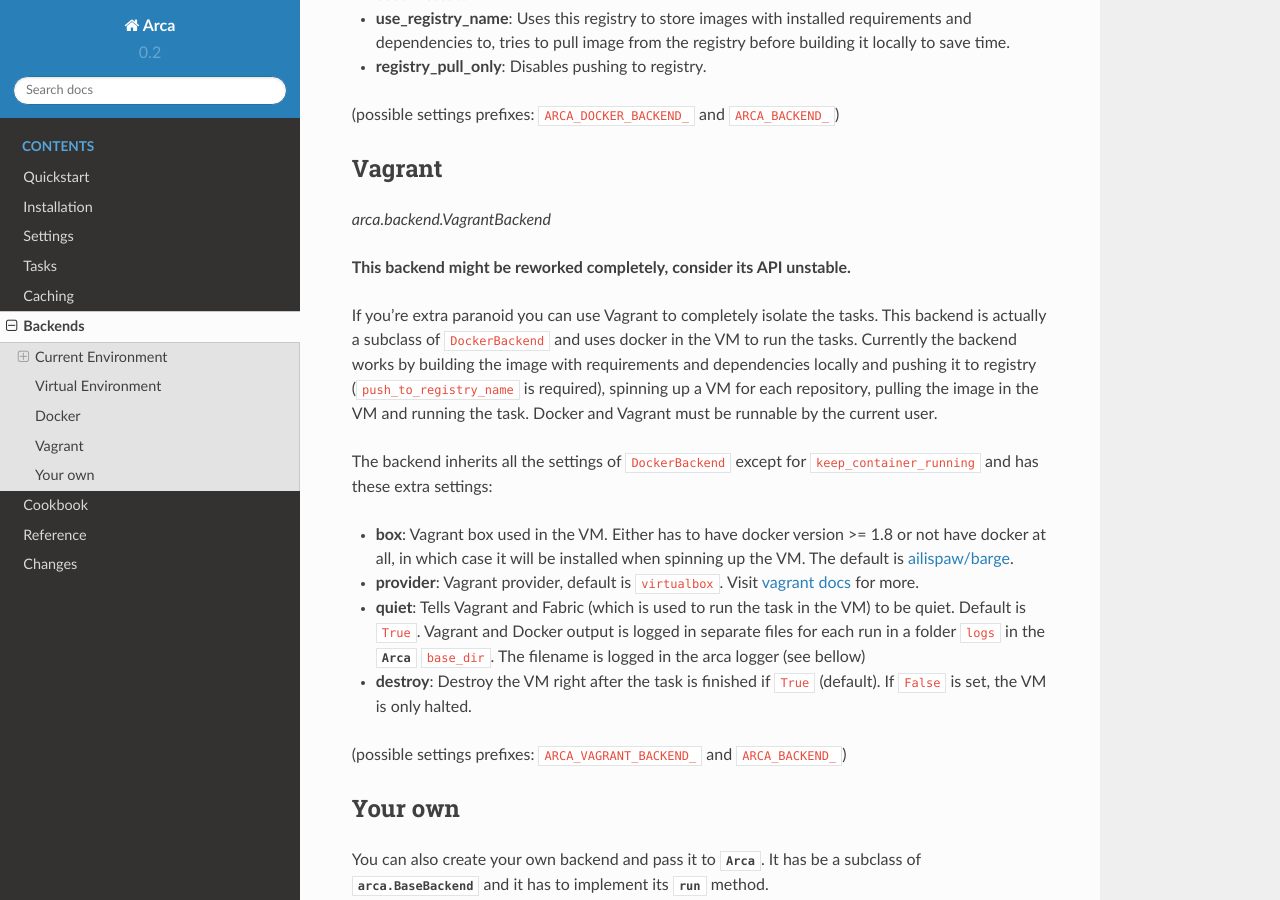
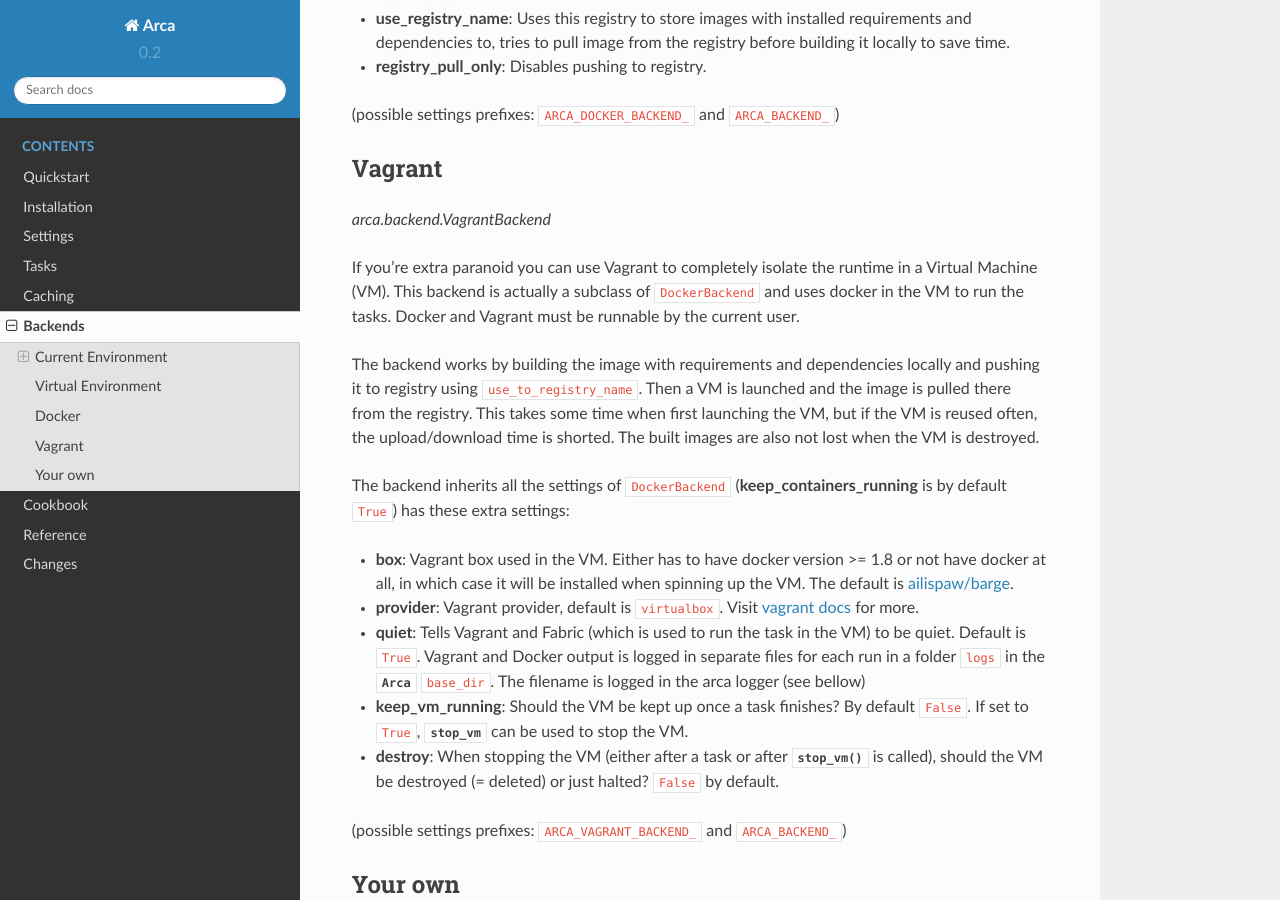
Before and after one commit to pyvec/arca, a Sphinx documentation site: the page built from docs/backends.rst, in a window 1280 px wide and 900 px high, scrolled down 2894 px. Built offline with Sphinx 7.4.7 and the Read the Docs theme 2.0.0, drawn with Linux system fonts in a browser that asks for light colours.

Commit message:
Updated Vagrant documentation

```diff
--- a/docs/backends.rst
+++ b/docs/backends.rst
@@ -141,16 +141,16 @@
 
 *arca.backend.VagrantBackend*
 
-**This backend might be reworked completely, consider its API unstable.**
+If you're extra paranoid you can use Vagrant to completely isolate the runtime in a Virtual Machine (VM).
+This backend is actually a subclass of ``DockerBackend`` and uses docker in the VM to run the tasks.
+Docker and Vagrant must be runnable by the current user.
 
-If you're extra paranoid you can use Vagrant to completely isolate the tasks.
-This backend is actually a subclass of ``DockerBackend`` and uses docker in the VM to run the tasks.
-Currently the backend works by building the image with requirements and dependencies locally and pushing it to registry
-(``push_to_registry_name`` is required), spinning up a VM for each repository,
-pulling the image in the VM and running the task. Docker and Vagrant must be runnable by the current user.
+The backend works by building the image with requirements and dependencies locally and pushing it to registry using ``use_to_registry_name``.
+Then a VM is launched and the image is pulled there from the registry.
+This takes some time when first launching the VM, but if the VM is reused often, the upload/download time is shorted.
+The built images are also not lost when the VM is destroyed.
 
-The backend inherits all the settings of ``DockerBackend`` except
-for ``keep_container_running`` and has these extra settings:
+The backend inherits all the settings of ``DockerBackend`` (**keep_containers_running** is by default ``True``) has these extra settings:
 
 * **box**: Vagrant box used in the VM. Either has to have docker version >= 1.8 or not have docker at all, in which case
   it will be installed when spinning up the VM.
@@ -160,8 +160,10 @@
 * **quiet**: Tells Vagrant and Fabric (which is used to run the task in the VM) to be quiet. Default is ``True``.
   Vagrant and Docker output is logged in separate files for each run in a folder ``logs`` in the :class:`Arca <arca.Arca>` ``base_dir``.
   The filename is logged in the arca logger (see bellow)
-* **destroy**: Destroy the VM right after the task is finished if ``True`` (default).
-  If ``False`` is set, the VM is only halted.
+* **keep_vm_running**: Should the VM be kept up once a task finishes? By default ``False``.
+  If set to ``True``, :meth:`stop_vm <arca.VagrantBackend.stop_vm>` can be used to stop the VM.
+* **destroy**: When stopping the VM (either after a task or after :meth:`stop_vm` is called), should the VM be destroyed (= deleted) or just halted?
+  ``False`` by default.
 
 (possible settings prefixes: ``ARCA_VAGRANT_BACKEND_`` and ``ARCA_BACKEND_``)
 
```
Also changed, not shown: 1 other file.
